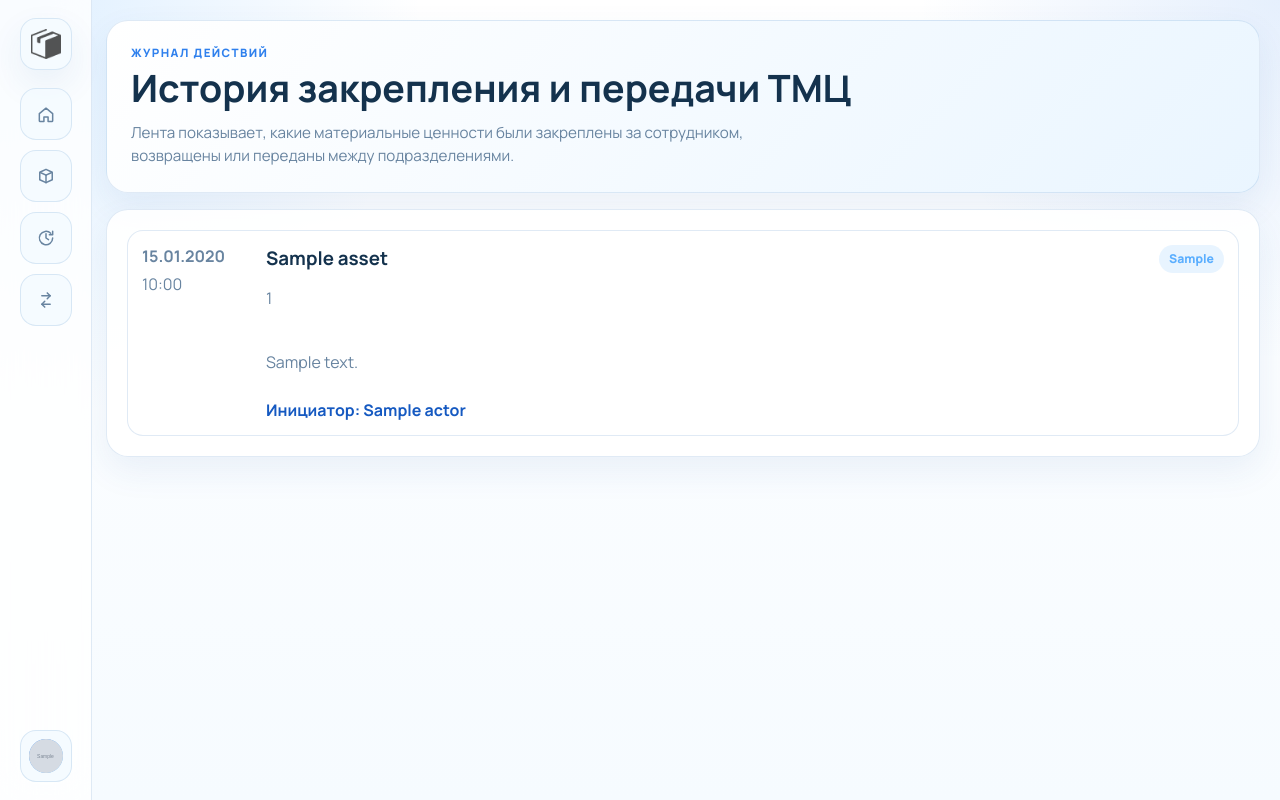
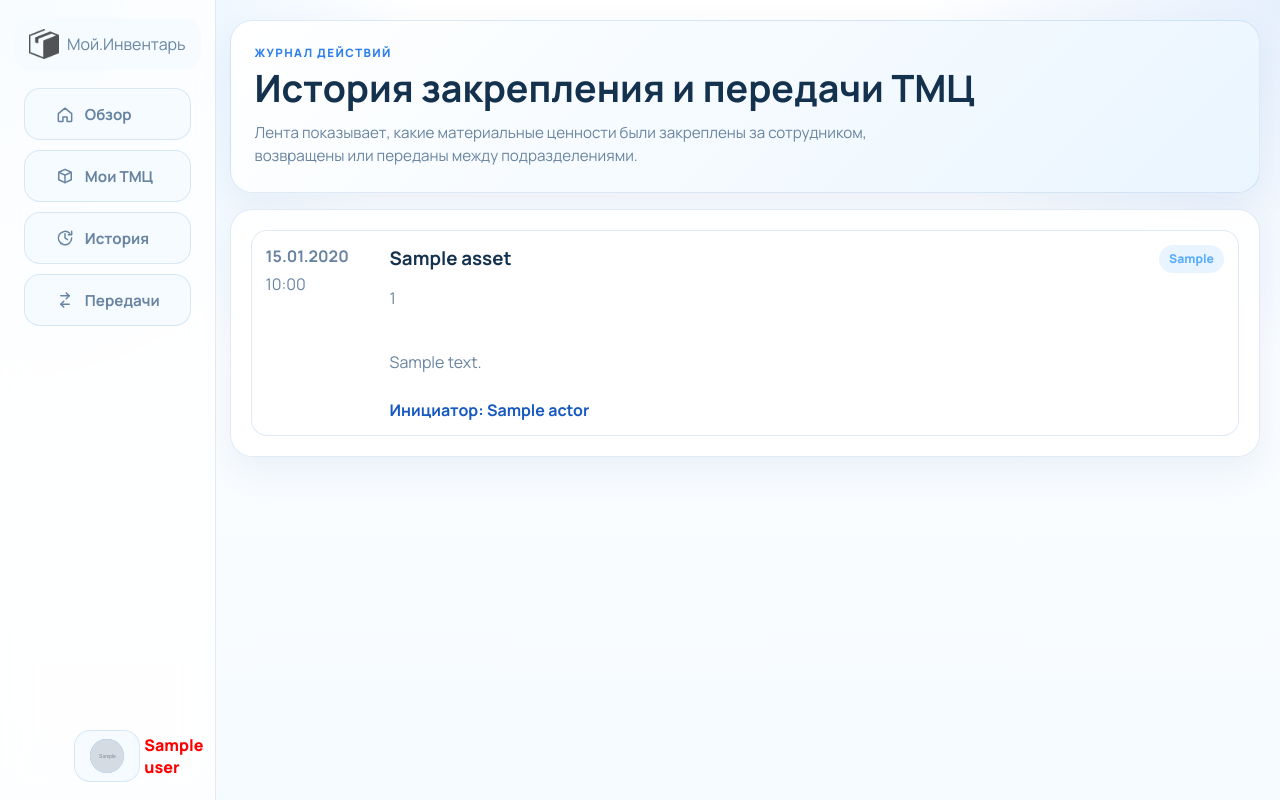
Before and after one commit to g10bus/myInventory, a Django app: template src/templates/history.html in a window 1280 px wide. Run offline with Django 5.2, Linux system fonts and the light colour scheme; the template is opened without the code that fills it: most values are stand-ins (such as "Sample title", 1, 10 or a date in 2020); grey boxes marked "Sample" are stand-in pictures.

Commit message:
Added text next to icons in the navbar

```diff
--- a/src/static/css/style-main.css
+++ b/src/static/css/style-main.css
@@ -53,7 +53,7 @@ a {
 .app-layout {
     min-height: 100vh;
     display: grid;
-    grid-template-columns: 92px minmax(0, 1fr);
+    grid-template-columns: auto minmax(0, 1fr);
 }
 
 .sidebar {
@@ -73,20 +73,45 @@ a {
 .sidebar-brand,
 .sidebar-link,
 .profile-menu-trigger {
-    width: 52px;
+    width: auto;
     height: 52px;
     border-radius: 16px;
-    display: grid;
+    align-items: center;
+    display: flex;
     place-items: center;
     border: 1px solid var(--line);
     background: rgba(245, 251, 255, 0.95);
     color: var(--muted);
+    padding: 15px;
     transition: transform 0.2s ease, background 0.2s ease, color 0.2s ease, box-shadow 0.2s ease;
 }
 
+/* .profile-menu-trigger{
+    width: 52px;
+    height: 52px;
+} */
+
+.sidebar-link{
+    padding: 0 30px 0 30px;
+}
+
 .sidebar-brand {
-    box-shadow: var(--shadow);
+    border:none;
+    /* box-shadow: var(--shadow); */
 }
+
+
+.sidebar-brand > span{
+    margin-left: 8px;
+}
+
+.sidebar-brand-label {
+    white-space: nowrap;
+    font-weight: 700;
+    margin-left: 10px;
+    font-size: 0.95rem;
+}
+
 
 .sidebar-brand img {
     width: 30px;
@@ -133,7 +158,7 @@ a {
 
 .profile-menu-avatar,
 .profile-avatar {
-    display: grid;
+    display: flex;
     place-items: center;
     border-radius: 50%;
     background: linear-gradient(135deg, var(--brand), #84cbff);
--- a/src/templates/include/navbar.html
+++ b/src/templates/include/navbar.html
@@ -3,6 +3,7 @@
 <aside class="sidebar">
     <a class="sidebar-brand" href="{% url 'home' %}" aria-label="На главную" title="Главная">
         <img src="{% static 'images/logo-box.png' %}" alt="Логотип">
+        <span> Мой.Инвентарь </span>
     </a>
 
     <nav class="sidebar-nav" aria-label="Основная навигация">
@@ -10,7 +11,7 @@
             <svg viewBox="0 0 24 24" aria-hidden="true">
                 <path d="M4 11.5 12 5l8 6.5V20a1 1 0 0 1-1 1h-4.5v-5.5h-5V21H5a1 1 0 0 1-1-1z" fill="none" stroke="currentColor" stroke-width="1.8" stroke-linejoin="round"/>
             </svg>
-            <span class="sr-only">Обзор</span>
+            <span class = "sidebar-brand-label"> Обзор  </span>
         </a>
         <a class="sidebar-link {% if request.resolver_match.url_name == 'mytmc' %}sidebar-link-active{% endif %}" href="{% url 'mytmc' %}" aria-label="Мои ТМЦ" title="Мои ТМЦ">
             <svg viewBox="0 0 24 24" aria-hidden="true">
@@ -18,7 +19,7 @@
                 <path d="M4.5 7.5V16.5L12 20l7.5-3.5V7.5" fill="none" stroke="currentColor" stroke-width="1.8" stroke-linejoin="round"/>
                 <path d="M12 11v9" fill="none" stroke="currentColor" stroke-width="1.8" stroke-linecap="round"/>
             </svg>
-            <span class="sr-only">Мои ТМЦ</span>
+           <span class = "sidebar-brand-label">Мои ТМЦ</span>
         </a>
         <a class="sidebar-link {% if request.resolver_match.url_name == 'history' %}sidebar-link-active{% endif %}" href="{% url 'history' %}" aria-label="История" title="История">
             <svg viewBox="0 0 24 24" aria-hidden="true">
@@ -26,7 +27,7 @@
                 <path d="M20 12a8 8 0 1 1-2.34-5.66" fill="none" stroke="currentColor" stroke-width="1.8" stroke-linecap="round"/>
                 <path d="M20 4v4h-4" fill="none" stroke="currentColor" stroke-width="1.8" stroke-linecap="round" stroke-linejoin="round"/>
             </svg>
-            <span class="sr-only">История</span>
+            <span class = "sidebar-brand-label">История</span>
         </a>
         <a class="sidebar-link {% if request.resolver_match.url_name == 'exchange' %}sidebar-link-active{% endif %}" href="{% url 'exchange' %}" aria-label="Передачи" title="Передачи">
             <svg viewBox="0 0 24 24" aria-hidden="true">
@@ -35,7 +36,7 @@
                 <path d="M17 17H7" fill="none" stroke="currentColor" stroke-width="1.8" stroke-linecap="round"/>
                 <path d="m10.5 13.5-3.5 3.5 3.5 3.5" fill="none" stroke="currentColor" stroke-width="1.8" stroke-linecap="round" stroke-linejoin="round"/>
             </svg>
-            <span class="sr-only">Передачи</span>
+            <span class = "sidebar-brand-label">Передачи</span>
         </a>
         {% if user_data.is_administrator %}
             <a class="sidebar-link {% if request.resolver_match.url_name == 'asset-admin' or request.resolver_match.url_name == 'asset-edit' %}sidebar-link-active{% endif %}" href="{% url 'asset-admin' %}" aria-label="Управление оборудованием" title="Управление оборудованием">
@@ -47,14 +48,14 @@
                     <circle cx="16" cy="12" r="1.5" fill="currentColor"/>
                     <circle cx="11" cy="17.5" r="1.5" fill="currentColor"/>
                 </svg>
-                <span class="sr-only">Управление оборудованием</span>
+                <span class = "sidebar-brand-label">Управление оборудованием</span>
             </a>
             <a class="sidebar-link {% if request.resolver_match.url_name == 'asset-create' %}sidebar-link-active{% endif %}" href="{% url 'asset-create' %}" aria-label="Добавить ТМЦ" title="Добавить ТМЦ">
                 <svg viewBox="0 0 24 24" aria-hidden="true">
                     <path d="M12 5v14" fill="none" stroke="currentColor" stroke-width="1.8" stroke-linecap="round"/>
                     <path d="M5 12h14" fill="none" stroke="currentColor" stroke-width="1.8" stroke-linecap="round"/>
                 </svg>
-                <span class="sr-only">Добавить ТМЦ</span>
+                <span class = "sidebar-brand-label">Добавить ТМЦ</span>
             </a>
             <a class="sidebar-link {% if request.resolver_match.url_name == 'custody-admin' %}sidebar-link-active{% endif %}" href="{% url 'custody-admin' %}" aria-label="Движение ТМЦ" title="Движение ТМЦ">
                 <svg viewBox="0 0 24 24" aria-hidden="true">
@@ -63,7 +64,7 @@
                     <path d="M18 17H9" fill="none" stroke="currentColor" stroke-width="1.8" stroke-linecap="round"/>
                     <path d="m12 14-3 3 3 3" fill="none" stroke="currentColor" stroke-width="1.8" stroke-linecap="round" stroke-linejoin="round"/>
                 </svg>
-                <span class="sr-only">Движение ТМЦ</span>
+                <span class = "sidebar-brand-label">Движение ТМЦ</span>
             </a>
             <a class="sidebar-link {% if request.resolver_match.url_name == 'user-admin' or request.resolver_match.url_name == 'user-edit' %}sidebar-link-active{% endif %}" href="{% url 'user-admin' %}" aria-label="Управление сотрудниками" title="Управление сотрудниками">
                 <svg viewBox="0 0 24 24" aria-hidden="true">
@@ -72,7 +73,7 @@
                     <path d="M3.5 19a4.5 4.5 0 0 1 9 0" fill="none" stroke="currentColor" stroke-width="1.8" stroke-linecap="round"/>
                     <path d="M13.5 19a3.5 3.5 0 0 1 7 0" fill="none" stroke="currentColor" stroke-width="1.8" stroke-linecap="round"/>
                 </svg>
-                <span class="sr-only">Управление сотрудниками</span>
+                <span class = "sidebar-brand-label">Управление сотрудниками</span>
             </a>
         {% endif %}
     </nav>
@@ -82,10 +83,13 @@
             <summary class="profile-menu-trigger" aria-label="Меню профиля" title="Профиль">
                 <div class="profile-menu-avatar">
                     {% if user_data.avatar %}
-                        <img src="{{ user_data.avatar.url }}" alt="{{ user_data.short_name }}">
+                        <img src="{{ user_data.avatar.url }}" >
+
+
                     {% else %}
                         {{ user_data.initial|upper }}
                     {% endif %}
+                    <span style = " margin-left: 20px ; color:red;"> {{ user_data.short_name }} </span>
                 </div>
             </summary>
             <div class="profile-menu-popup">
```
